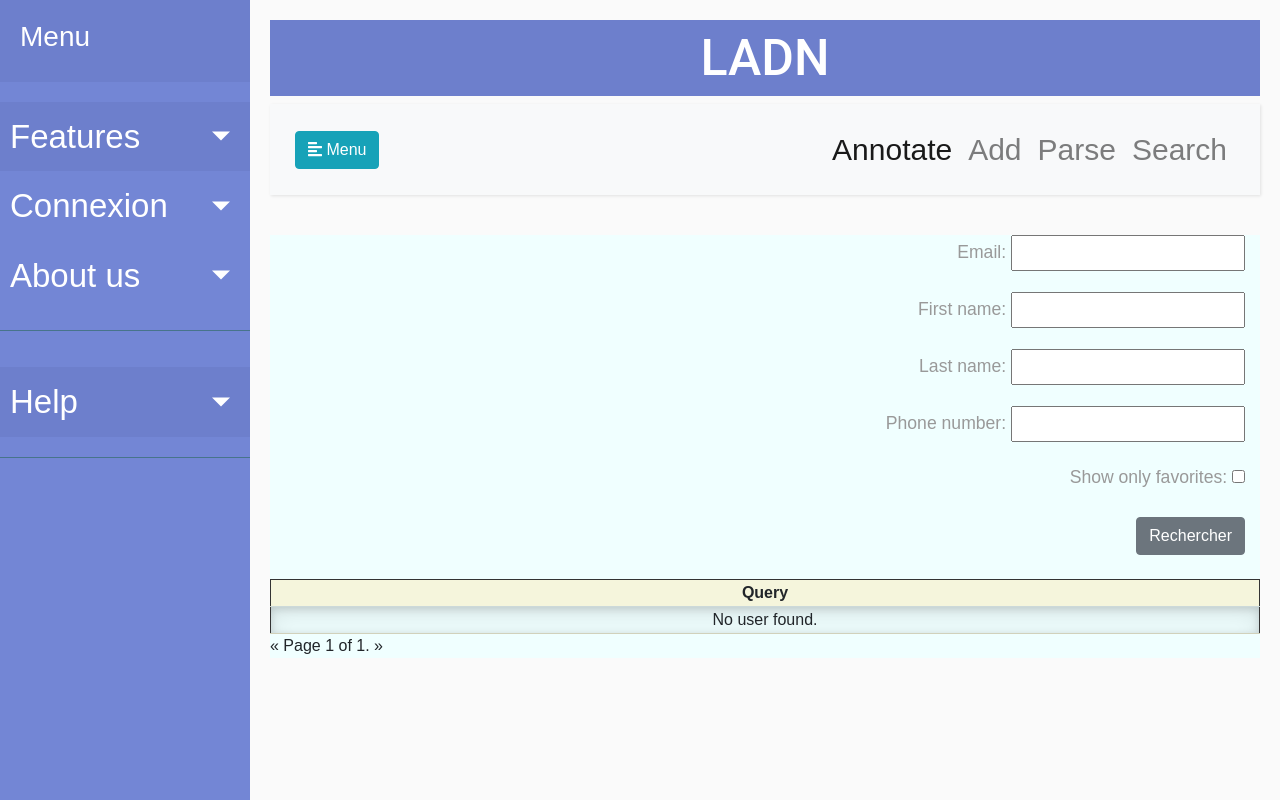
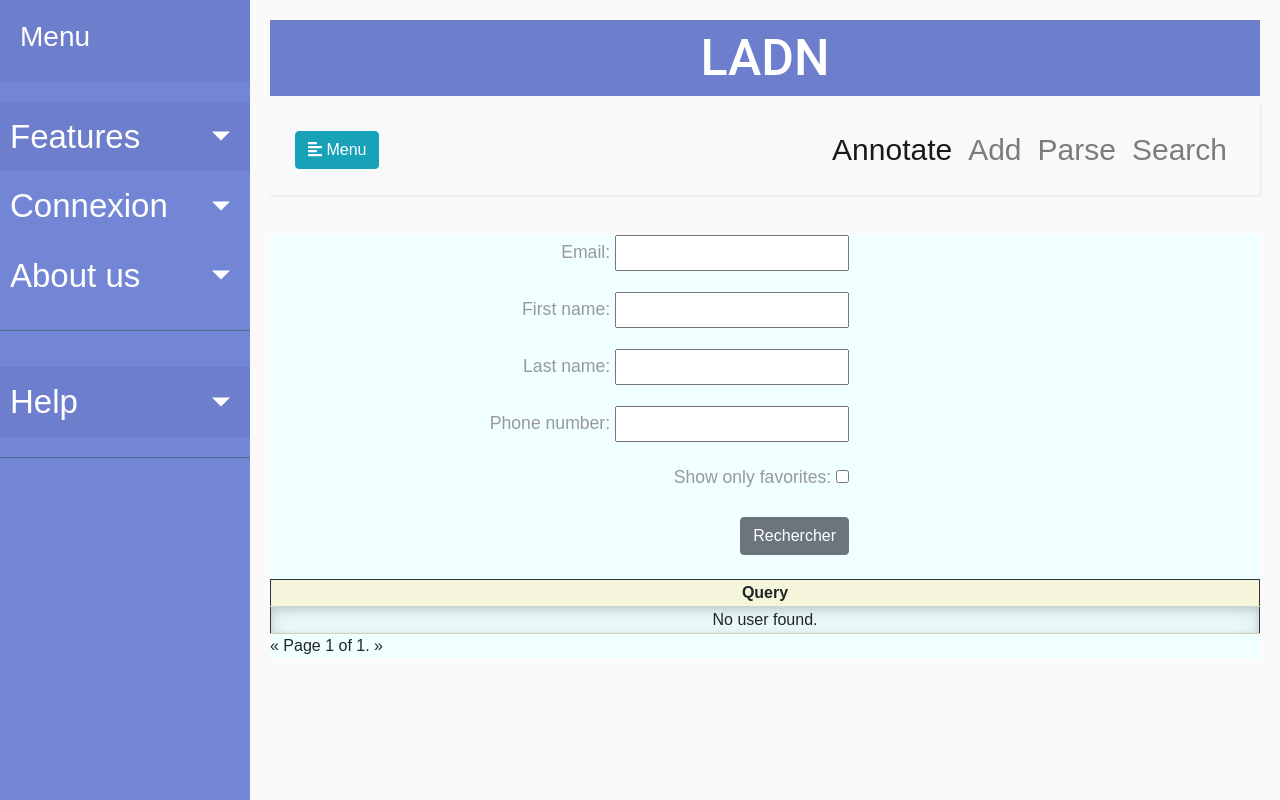
Before and after one commit to lwperrin/projet_web, a Django app: page /members/ in a window 1280 px wide. Run offline with Django 4.2, Linux system fonts and the light colour scheme; the visitor is signed in with stand-in values (Sample User, id 1); some libraries are stand-ins or nearby versions.

Commit message:
Aligning fields on Members page

```diff
--- a/source/bacterial_genome_annotation/templates/bacterial_genome_annotation/Members.html
+++ b/source/bacterial_genome_annotation/templates/bacterial_genome_annotation/Members.html
@@ -1,5 +1,7 @@
 {% extends 'bacterial_genome_annotation/Base.html' %} {% load mytags %} {% load
 static %} {% block content %}
+<div class="backgroundPage">
+  <div class="searchAlign">
     <div class="searchPage">
       <div class="container">
         <form action="" method="get" novalidate>
@@ -13,6 +15,8 @@ static %} {% block content %}
         </form>
         <!--    </div> -->
         <br />
+      </div>
+    </div>
   </div>
       <table>
         <thead>
```
Lines whose indentation alone changed are shown as unchanged.
